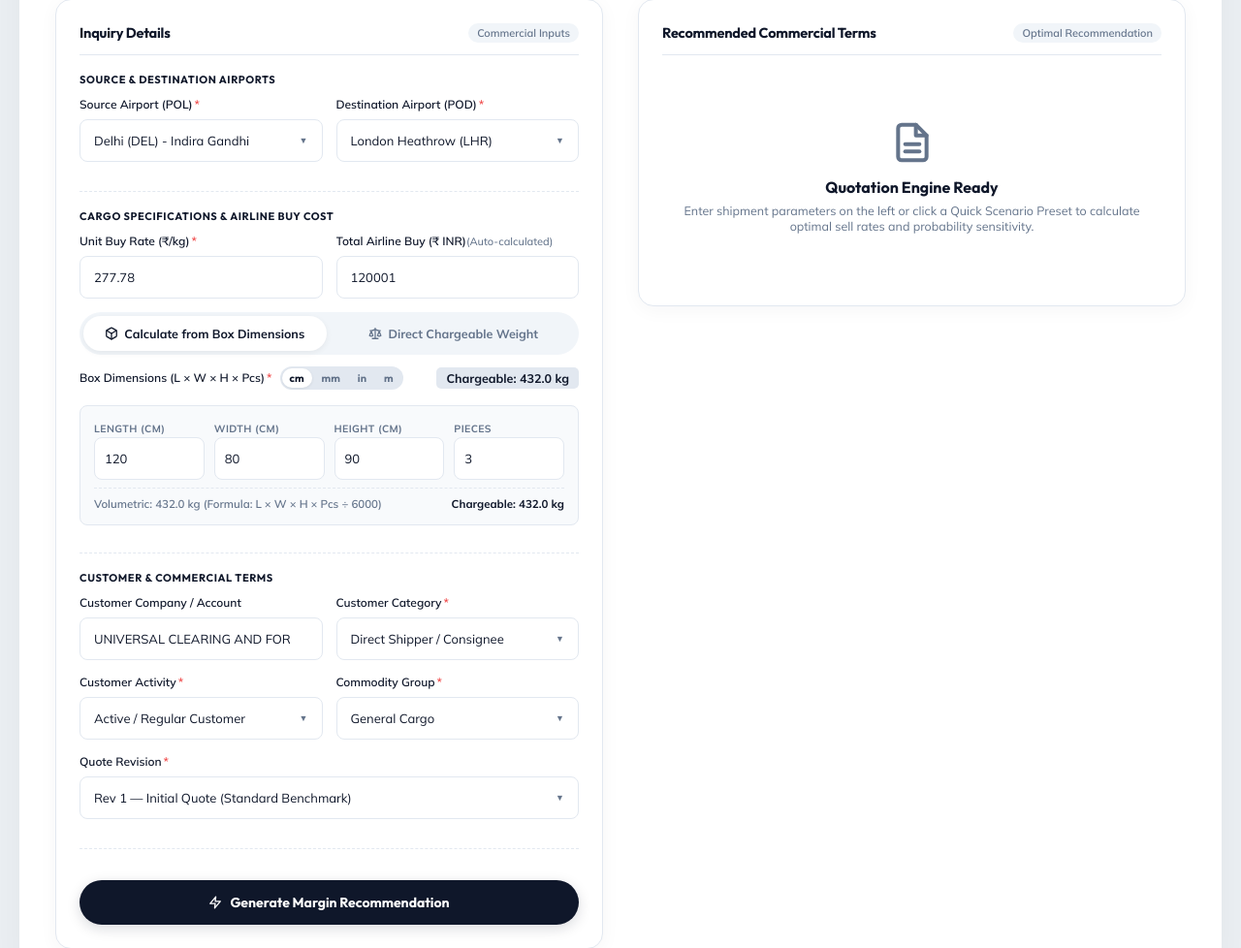
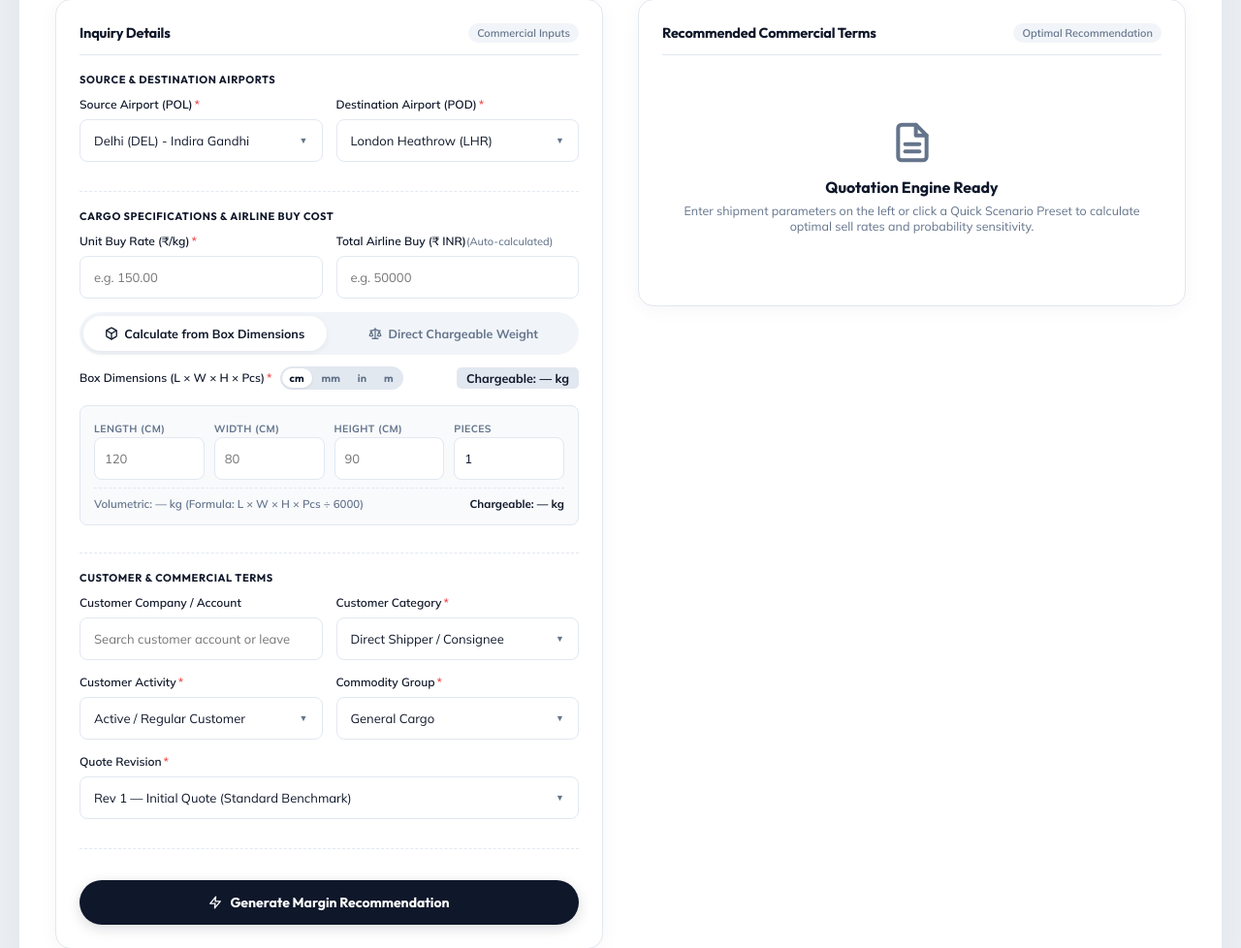
Before and after one commit to DevAI-DeepakJFLL/jfll-pricing-engine, a Flask app: page / in a window 1280 px wide. Shown: the part 358-1336 px from the top of the page at 97% size. Run offline with Flask 3, Linux system fonts and the light colour scheme.

Commit message:
feat(ui): clear prefilled input defaults for customer account, buy rates, and dimensions

```diff
--- a/src/templates/index.html
+++ b/src/templates/index.html
@@ -1154,11 +1154,11 @@
                     <div class="form-row">
                         <div class="field-group">
                             <label for="unit_buy">Unit Buy Rate (₹/kg) <span class="req">*</span></label>
-                            <input type="number" id="unit_buy" class="clean-input" value="277.78" min="0.1" step="any" placeholder="e.g. 250" oninput="onUnitBuyInput()">
+                            <input type="number" id="unit_buy" class="clean-input" value="" min="0.1" step="any" placeholder="e.g. 150.00" oninput="onUnitBuyInput()">
                         </div>
                         <div class="field-group">
                             <label for="buy">Total Airline Buy (₹ INR) <span style="font-size: 11px; font-weight: 500; color: var(--text-muted);">(Auto-calculated)</span></label>
-                            <input type="number" id="buy" class="clean-input" value="125000" min="1" step="any" placeholder="e.g. 125000" oninput="onTotalBuyInput()">
+                            <input type="number" id="buy" class="clean-input" value="" min="1" step="any" placeholder="e.g. 50000" oninput="onTotalBuyInput()">
                         </div>
                     </div>
 
@@ -1174,12 +1174,12 @@
                     </div>
 
                     <!-- Hidden Physical Gross Weight (Preserves backwards compatibility for scripts/tests) -->
-                    <input type="hidden" id="gross_wt" value="450">
+                    <input type="hidden" id="gross_wt" value="">
 
                     <!-- Direct Chargeable Weight Mode Container (Single primary weight input) -->
                     <div class="field-group full" id="direct_weight_container" style="display: none; margin-top: 10px; margin-bottom: 12px;">
                         <label for="direct_ch_wt">Airline Chargeable Weight (kg) <span class="req">*</span></label>
-                        <input type="number" id="direct_ch_wt" class="clean-input" value="450" min="0.1" step="any" oninput="updateDimensions()" placeholder="e.g. 450">
+                        <input type="number" id="direct_ch_wt" class="clean-input" value="" min="0.1" step="any" oninput="updateDimensions()" placeholder="e.g. 450">
                     </div>
 
                     <!-- Box Dimensions Mode Container (Calculates Airline Chargeable Weight) -->
@@ -1194,18 +1194,18 @@
                                     <button type="button" class="dim-unit-btn" id="unit_btn_m" onclick="setDimUnit('m')">m</button>
                                 </div>
                             </div>
-                            <span id="dims_ch_wt_badge" style="font-size: 12.5px; font-weight: 700; color: var(--text-dark); background: #e2e8f0; padding: 3px 10px; border-radius: 5px;">Chargeable: 432.0 kg</span>
+                            <span id="dims_ch_wt_badge" style="font-size: 12.5px; font-weight: 700; color: var(--text-dark); background: #e2e8f0; padding: 3px 10px; border-radius: 5px;">Chargeable: — kg</span>
                         </div>
                         <div class="dim-box">
                             <div class="dim-grid">
-                                <div><label id="dim_l_label">Length (cm)</label><input type="number" id="dim_l" class="clean-input" value="120" min="0.01" step="any" oninput="updateDimensions()" style="padding: 7px 10px; min-height: 38px;"></div>
-                                <div><label id="dim_w_label">Width (cm)</label><input type="number" id="dim_w" class="clean-input" value="80" min="0.01" step="any" oninput="updateDimensions()" style="padding: 7px 10px; min-height: 38px;"></div>
-                                <div><label id="dim_h_label">Height (cm)</label><input type="number" id="dim_h" class="clean-input" value="90" min="0.01" step="any" oninput="updateDimensions()" style="padding: 7px 10px; min-height: 38px;"></div>
-                                <div><label id="dim_pcs_label">Pieces</label><input type="number" id="dim_pcs" class="clean-input" value="3" min="1" step="1" oninput="updateDimensions()" style="padding: 7px 10px; min-height: 38px;"></div>
+                                <div><label id="dim_l_label">Length (cm)</label><input type="number" id="dim_l" class="clean-input" value="" min="0.01" step="any" oninput="updateDimensions()" placeholder="120" style="padding: 7px 10px; min-height: 38px;"></div>
+                                <div><label id="dim_w_label">Width (cm)</label><input type="number" id="dim_w" class="clean-input" value="" min="0.01" step="any" oninput="updateDimensions()" placeholder="80" style="padding: 7px 10px; min-height: 38px;"></div>
+                                <div><label id="dim_h_label">Height (cm)</label><input type="number" id="dim_h" class="clean-input" value="" min="0.01" step="any" oninput="updateDimensions()" placeholder="90" style="padding: 7px 10px; min-height: 38px;"></div>
+                                <div><label id="dim_pcs_label">Pieces</label><input type="number" id="dim_pcs" class="clean-input" value="1" min="1" step="1" oninput="updateDimensions()" placeholder="1" style="padding: 7px 10px; min-height: 38px;"></div>
                             </div>
                             <div class="dim-info" style="display: flex; justify-content: space-between; align-items: center; margin-top: 8px;">
-                                <span id="vol_wt_display">Volumetric: 432.0 kg (Formula: L × W × H × Pcs ÷ 6000)</span>
-                                <span id="ch_wt_display" style="font-weight: 700; color: var(--text-dark);">Chargeable: 432.0 kg</span>
+                                <span id="vol_wt_display">Volumetric: — kg (Formula: L × W × H × Pcs ÷ 6000)</span>
+                                <span id="ch_wt_display" style="font-weight: 700; color: var(--text-dark);">Chargeable: — kg</span>
                             </div>
                         </div>
                     </div>
@@ -1222,7 +1222,7 @@
                     <div class="form-row">
                         <div class="field-group">
                             <label for="customer_company">Customer Company / Account</label>
-                            <input type="text" id="customer_company" class="clean-input" list="customer_accounts_list" placeholder="Search customer (e.g. UNIVERSAL CLEARING)..." value="UNIVERSAL CLEARING AND FORWARDING" autocomplete="off">
+                            <input type="text" id="customer_company" class="clean-input" list="customer_accounts_list" placeholder="Search customer account or leave blank for new client..." value="" autocomplete="off">
                             <datalist id="customer_accounts_list">
                                 {% for cust in top_customers %}
                                 <option value="{{ cust }}"></option>
@@ -1579,10 +1579,17 @@
         };
         const formulaNote = formulaMap[currentDimUnit] || 'Formula: L × W × H × Pcs ÷ 6000';
 
-        if (volEl) volEl.innerText = `Volumetric: ${vol_wt.toFixed(1)} kg (${formulaNote})`;
-        if (chEl) chEl.innerText = `Chargeable: ${ch_wt.toFixed(1)} kg`;
-        if (badgeEl) badgeEl.innerText = `Chargeable: ${ch_wt.toFixed(1)} kg`;
-        if (summaryChEl) summaryChEl.innerText = `${ch_wt.toFixed(1)} kg`;
+        if (vol_wt > 0) {
+            if (volEl) volEl.innerText = `Volumetric: ${vol_wt.toFixed(1)} kg (${formulaNote})`;
+            if (chEl) chEl.innerText = `Chargeable: ${ch_wt.toFixed(1)} kg`;
+            if (badgeEl) badgeEl.innerText = `Chargeable: ${ch_wt.toFixed(1)} kg`;
+            if (summaryChEl) summaryChEl.innerText = `${ch_wt.toFixed(1)} kg`;
+        } else {
+            if (volEl) volEl.innerText = `Volumetric: — kg (${formulaNote})`;
+            if (chEl) chEl.innerText = `Chargeable: — kg`;
+            if (badgeEl) badgeEl.innerText = `Chargeable: — kg`;
+            if (summaryChEl) summaryChEl.innerText = `— kg`;
+        }
 
         // Keep total buy synchronized when weights change, if user set unit_buy
         const unitEl = document.getElementById('unit_buy');
```
